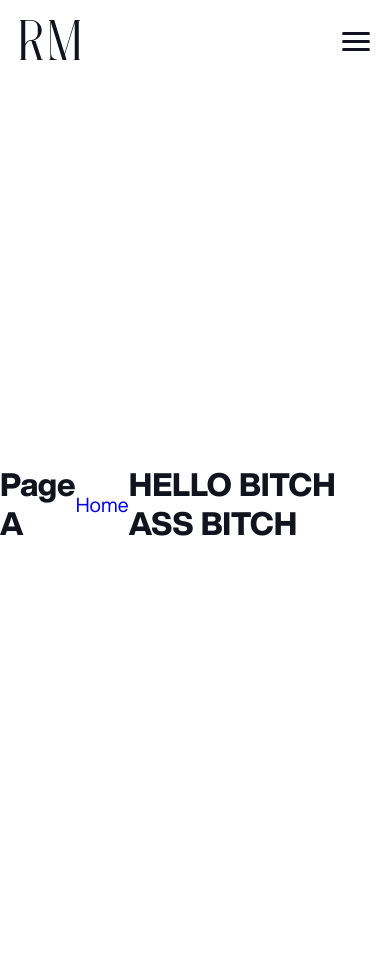
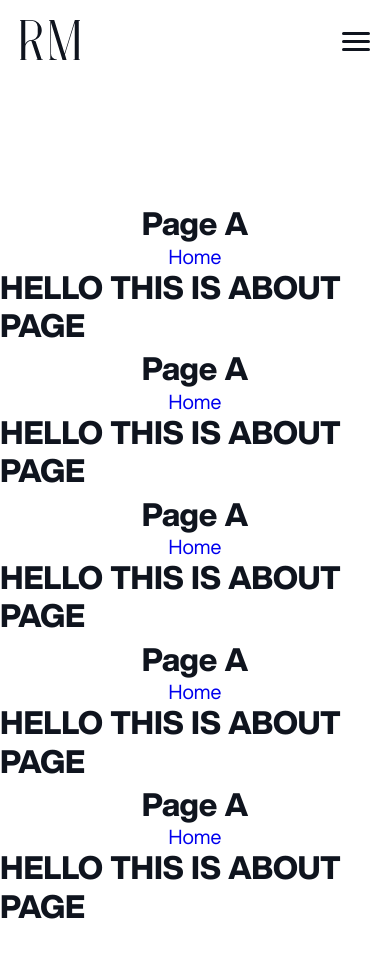
Before and after one commit to roimalka10/portfolio-2022, a React (Create React App) app: page /about in a window 390 px wide. Shown: the top 958 px of the page. Before the commit the page ends 927 px from the top, so only its background shows below. Built offline with nearby package versions, Linux system fonts and the light colour scheme.

Commit message:
maybe fix for loader height on mobile

```diff
--- a/src/containers/About.js
+++ b/src/containers/About.js
@@ -43,7 +43,19 @@ const About = () => {
         <AnimateFav>
           <h1>Page A</h1>
           <Link to="/">Home</Link>
-          <h1>HELLO BITCH ASS BITCH</h1>
+          <h1>HELLO THIS IS ABOUT PAGE</h1>
+          <h1>Page A</h1>
+          <Link to="/">Home</Link>
+          <h1>HELLO THIS IS ABOUT PAGE</h1>
+          <h1>Page A</h1>
+          <Link to="/">Home</Link>
+          <h1>HELLO THIS IS ABOUT PAGE</h1>
+          <h1>Page A</h1>
+          <Link to="/">Home</Link>
+          <h1>HELLO THIS IS ABOUT PAGE</h1>
+          <h1>Page A</h1>
+          <Link to="/">Home</Link>
+          <h1>HELLO THIS IS ABOUT PAGE</h1>
         </AnimateFav>
       )}
     </>
--- a/src/css/About.css
+++ b/src/css/About.css
@@ -1,6 +1,8 @@
 .fav-transition {
-  height: 100vh;
+  height: 100%;
   display: flex;
+  padding: 120px 0;
+  flex-direction: column;
   align-items: center;
   justify-content: center;
 }
@@ -9,7 +11,7 @@
   position: fixed;
   width: 100vw;
   overflow: hidden;
-  height: 100vh;
+  height: 100%;
   top: 0;
   left: 0;
   z-index: 900;
--- a/src/css/HomePage.css
+++ b/src/css/HomePage.css
@@ -2,7 +2,7 @@
   position: fixed;
   width: 100vw;
   overflow: hidden;
-  height: 100vh;
+  height: 100%;
   top: 0;
   left: 0;
   z-index: 900;
```
